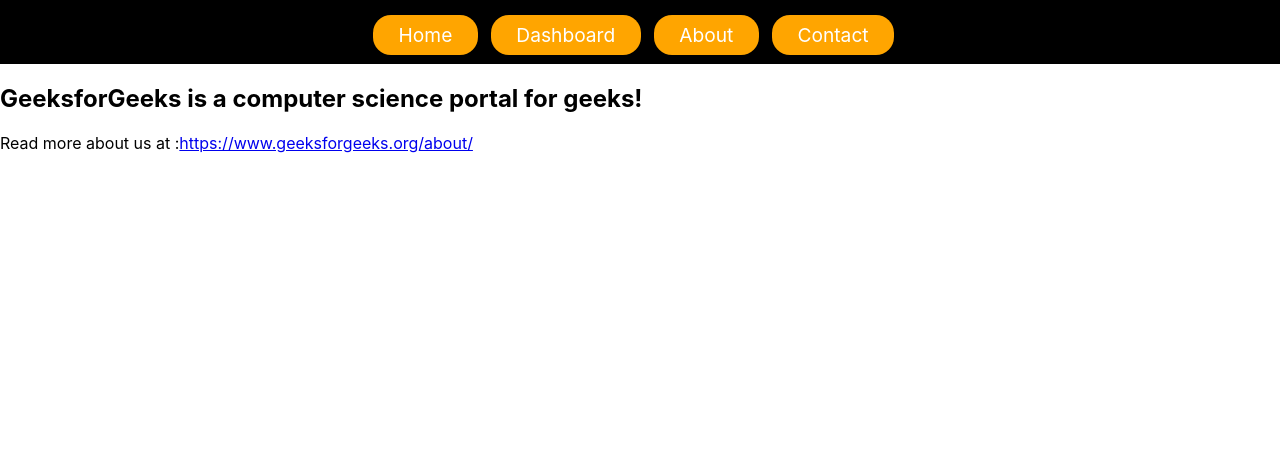
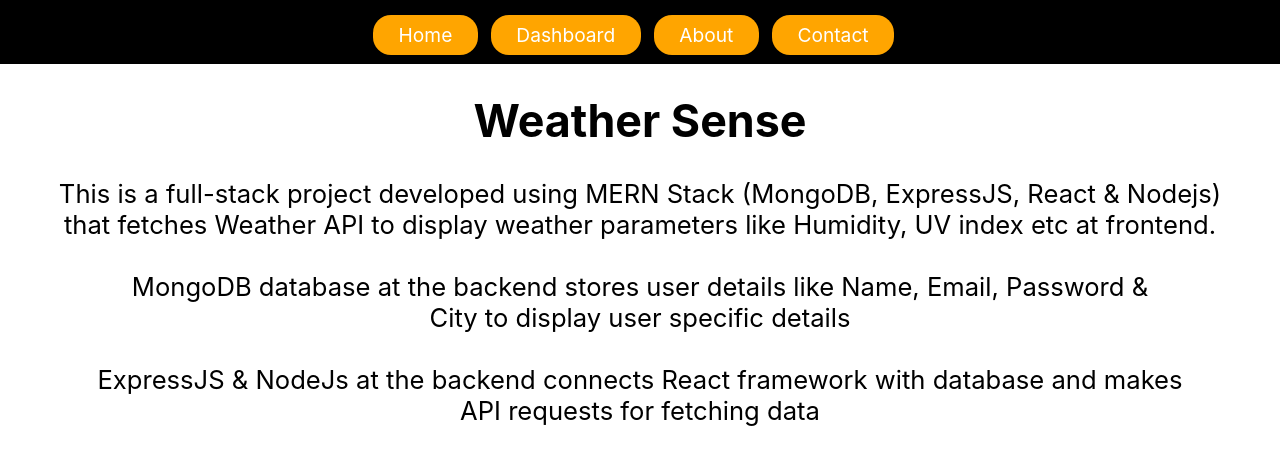
Before and after one commit to kunaal-gupta/WeatherSense-Project, a React (Create React App) app in the folder client/: page /about in a window 1280 px wide. Shown: the top 464 px of the page. Built offline with nearby package versions, Linux system fonts and the light colour scheme.

Commit message:
added about us section

```diff
--- a/client/src/jsx/About.jsx
+++ b/client/src/jsx/About.jsx
@@ -1,12 +1,19 @@
 import React from 'react';
 
-function About () {
+function About() {
 	return <div>
-		<h2>GeeksforGeeks is a computer science portal for geeks!</h2>
+		<center><h1  style={{fontSize: '3.5vw'}}>Weather Sense</h1></center>
 
-		Read more about us at :
-		<a href="https://www.geeksforgeeks.org/about/">
-			https://www.geeksforgeeks.org/about/
+		<a style={{fontSize: '2vw'}}><center>
+			This is a full-stack project developed using MERN Stack (MongoDB, ExpressJS, React & Nodejs) <br></br>
+			that fetches Weather API to display weather parameters like Humidity, UV index etc at frontend.
+
+			<br></br><br></br>MongoDB database at the backend stores user details like Name, Email, Password &
+			<br></br>City to display user specific details <br></br>
+
+			<br></br>ExpressJS & NodeJs at the backend connects React framework with database and makes <br></br>  API requests for fetching data
+		</center>
+
 		</a>
 	</div>
 }
--- a/client/src/jsx/Contact.jsx
+++ b/client/src/jsx/Contact.jsx
@@ -2,10 +2,7 @@
 
 function Contact (){
 return <address>
-			You can find us here:<br />
-			GeeksforGeeks<br />
-			5th & 6th Floor, Royal Kapsons, A- 118, <br />
-			Sector- 136, Noida, Uttar Pradesh (201305)
+		Please connect with me at <a href='mailto:kunaalgupta@hotmail.com'>kunaalgupta@hotmail.com</a>
 		</address>
 }
 
```
